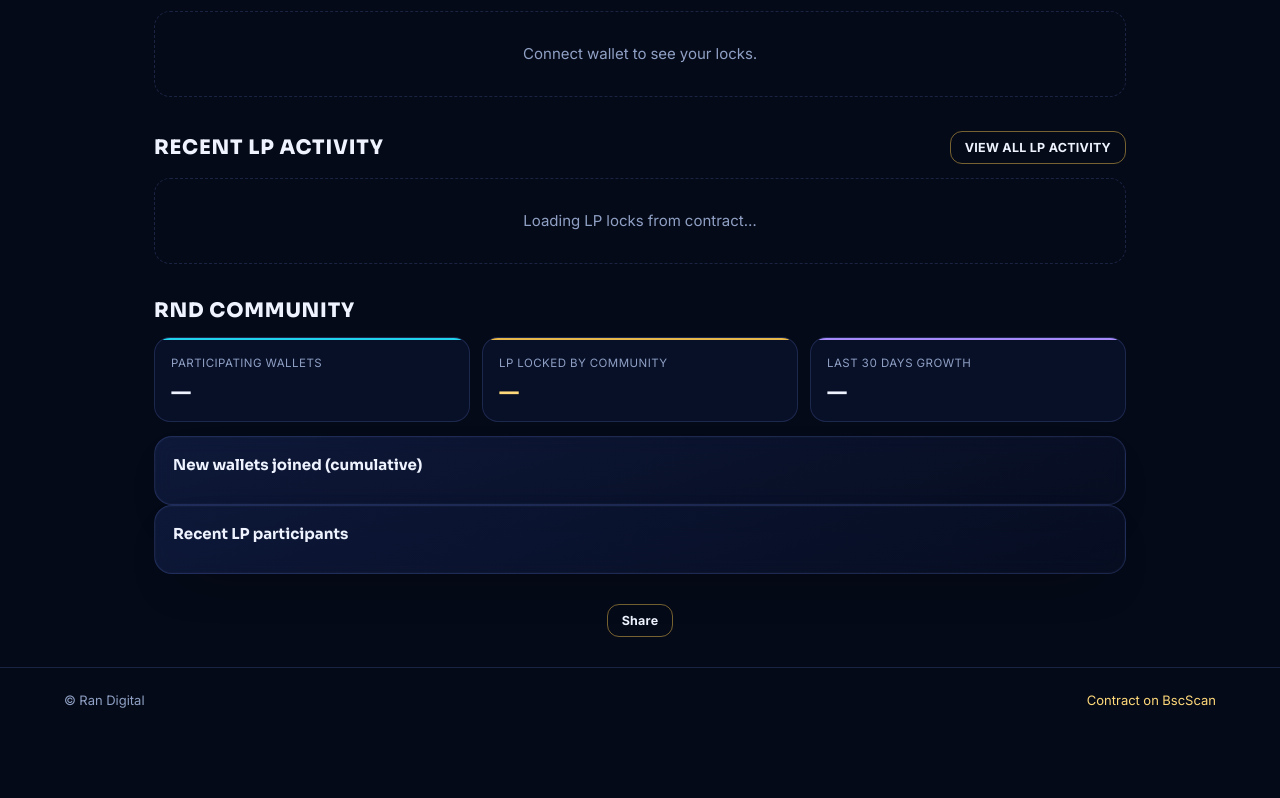
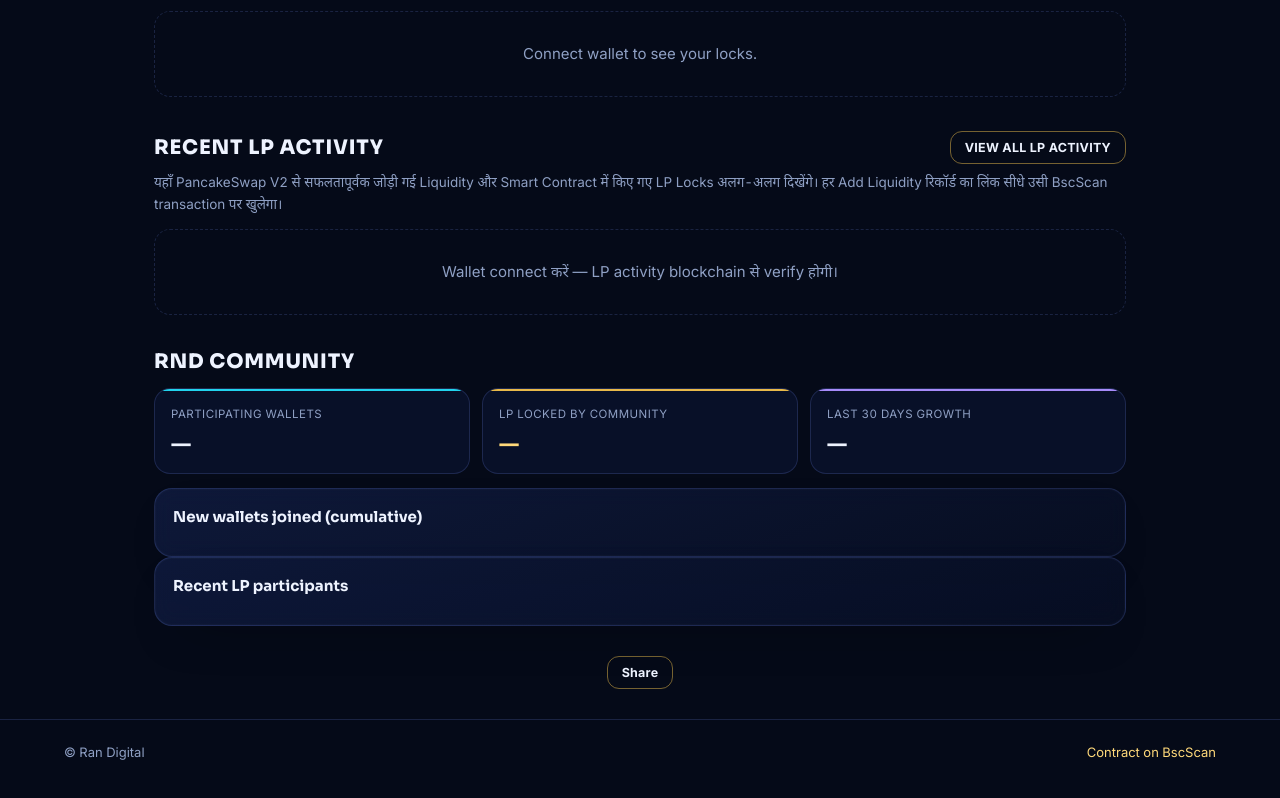
Before and after one commit to RanDigital4/lp, a plain HTML site: page index.html in a window 1280 px wide. Shown: the part 3075-3873 px from the top of the page. Drawn offline with nearby package versions, Linux system fonts and the light colour scheme.

Commit message:
Update index.html

```diff
--- a/index.html
+++ b/index.html
@@ -131,7 +131,8 @@
 
 <section id="activity" class="sec">
   <div class="sech"><h2>RECENT LP ACTIVITY</h2><button id="viewAll" class="btn line sm">VIEW ALL LP ACTIVITY</button></div>
-  <div id="actList" class="positions"><div class="empty">Loading LP locks from contract…</div></div>
+  <p class="sub">यहाँ PancakeSwap V2 से सफलतापूर्वक जोड़ी गई Liquidity और Smart Contract में किए गए LP Locks अलग-अलग दिखेंगे। हर Add Liquidity रिकॉर्ड का लिंक सीधे उसी BscScan transaction पर खुलेगा।</p>
+  <div id="actList" class="positions"><div class="empty">Wallet connect करें — LP activity blockchain से verify होगी।</div></div>
 </section>
 
 <section id="community" class="sec">
```
